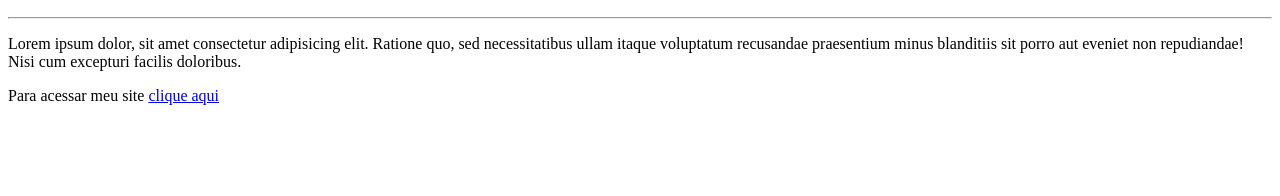
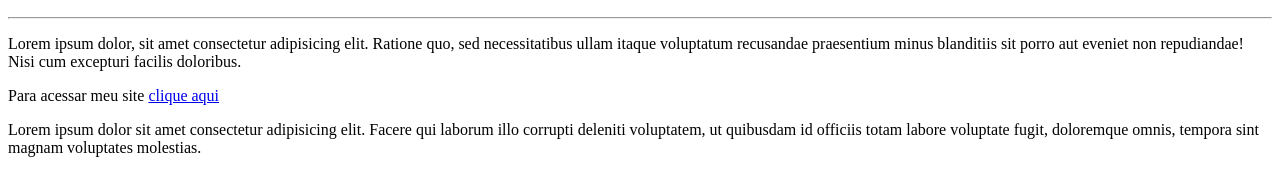
Before and after one commit to bovck/ola-mundo, a plain HTML site: page primeiro-site/index.html in a window 1280 px wide. Shown: the part 110-306 px from the top of the page. Drawn offline with Linux system fonts and the light colour scheme.

Commit message:
Adição de um parágrafo

```diff
--- a/primeiro-site/index.html
+++ b/primeiro-site/index.html
@@ -11,6 +11,7 @@
     <hr>
     <p>Lorem ipsum dolor, sit amet consectetur adipisicing elit. Ratione quo, sed necessitatibus ullam itaque voluptatum recusandae praesentium minus blanditiis sit porro aut eveniet non repudiandae! Nisi cum excepturi facilis doloribus.</p>
     <p>Para acessar meu site <a href="https://www.youtube.com/cursoemvideo" target="_blanket" rel="external">clique aqui</a></p>
+    <p>Lorem ipsum dolor sit amet consectetur adipisicing elit. Facere qui laborum illo corrupti deleniti voluptatem, ut quibusdam id officiis totam labore voluptate fugit, doloremque omnis, tempora sint magnam voluptates molestias.</p>
 
 </body>
 </html>
```
